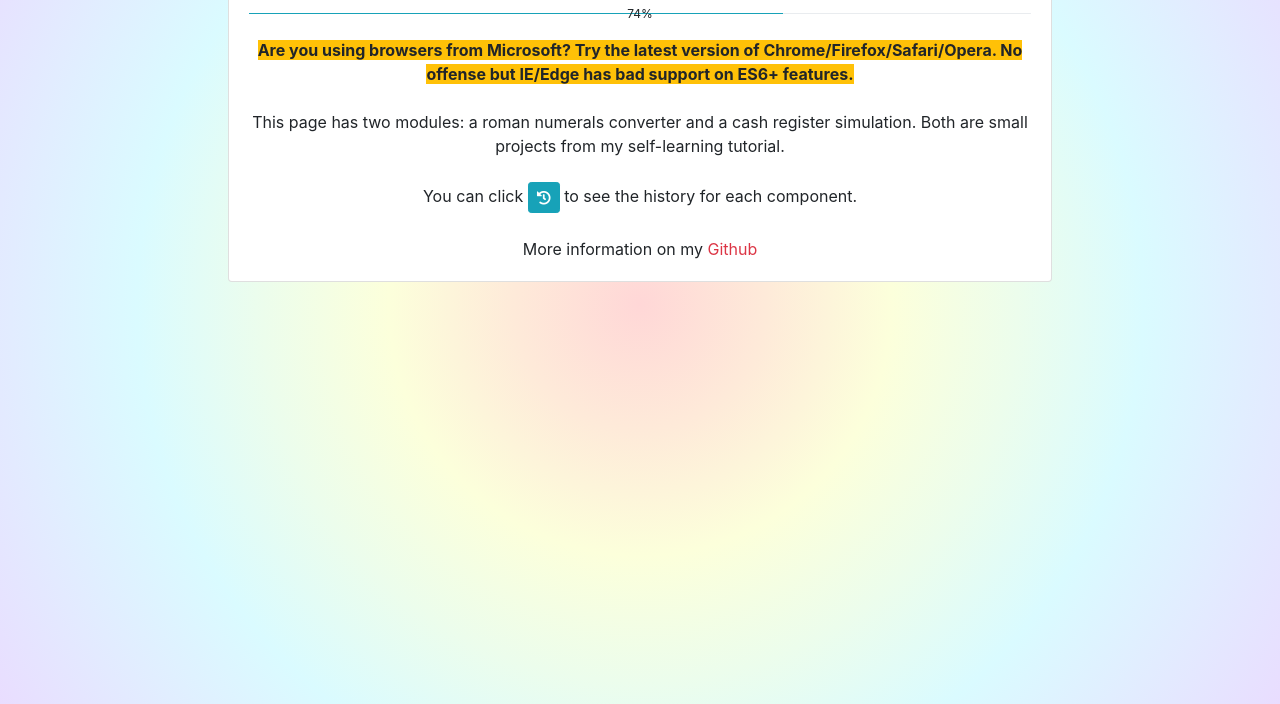
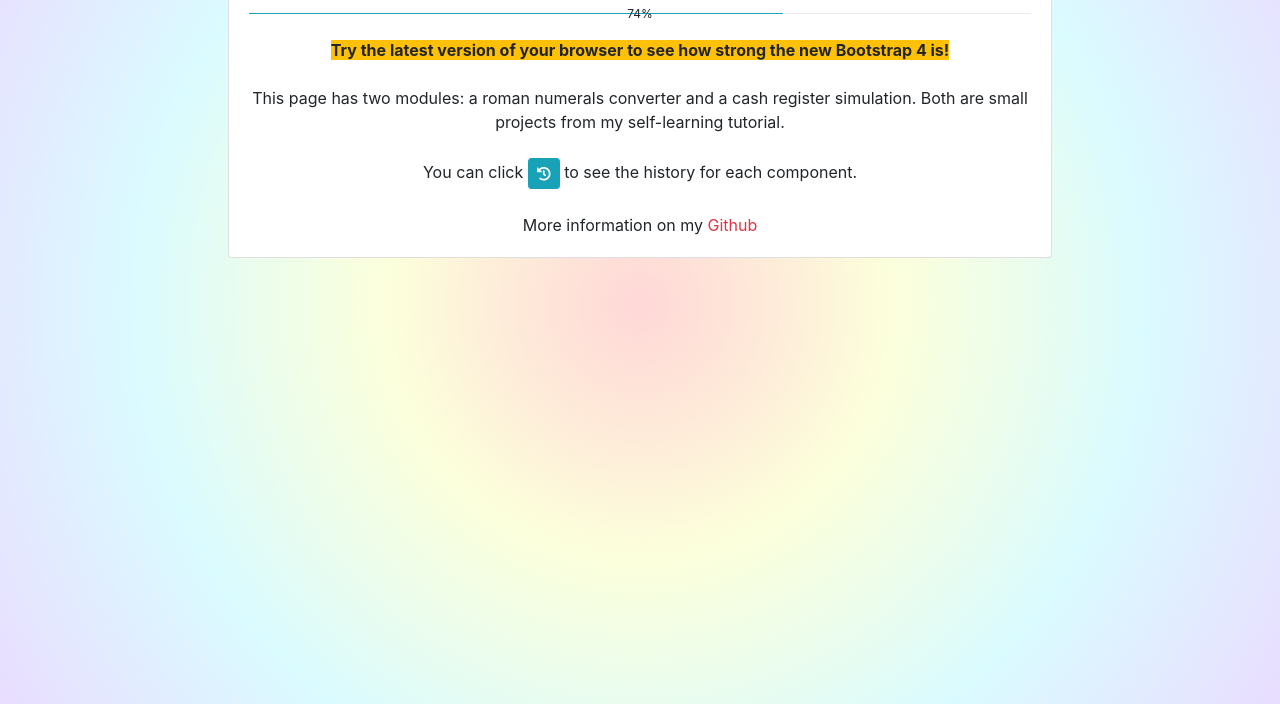
Before and after one commit to legenddaniel/roman-converter-cash-register, a plain HTML site: page roman-converter-cash-register.html in a window 1280 px wide. Shown: the part 96-800 px from the top of the page. Drawn offline with nearby package versions, Linux system fonts and the light colour scheme.

Commit message:
Update roman-converter-cash-register.html

```diff
--- a/roman-converter-cash-register.html
+++ b/roman-converter-cash-register.html
@@ -500,14 +500,6 @@
 
             // So far all good for userAgent but I will try to avoid it in the future
             const getVersion = navigator.userAgent;
-            // const regBrowser = {
-            //     'android': /Android\s\d{1,2}/,
-            //     'safari': /(?:Mac|iPhone)(?:.*Version\/)(\d{1,2})/,
-            //     'chrome': /(?<=Chrome\/)\d{1,2}|(?<=CriOS\/)\d{1,2}/,
-            //     'firefox': /(?<=Firefox\/)\d{1,2}|(?<=FxiOS\/)d\{1,2}/,
-            //     'opera': /(?<=OPR\/)\d{1,2}/,
-            // };
-
             const browsers = {
                 'android': {
                     regex: /Android\s\d{1,2}/,
@@ -530,61 +522,33 @@
                     version: 30,
                 },
             };
+            const regMS = /Trident|Edge/;
             const checkCompatibility = () => {
                 for (let browser in browsers) {
-                    Object.defineProperties(browsers[browser], 'compatibility', {
+                    Object.defineProperty(browsers[browser], 'compatibility', {
                         writable: true,
                         configurable: true,
                         enumerable: false,
                         value: (() => {
                             if (browser === 'safari') {
                                 try {
-                                    return getVersion.match([browser].regex)[1] >= [browser].version;
+                                    return getVersion.match(browsers[browser].regex)[1] >= browsers[browser].version;
                                 } catch {
                                     return false;
                                 }
                             } else {
-                                return getVersion.match([browser].regex) >= [browser].version;
+                                return getVersion.match(browsers[browser].regex) >= browsers[browser].version;
                             }
-                        }) (),
+                        })(),
                     });
                 };
                 for (let browser in browsers) {
-                    if ([browser].compatibility) {
+                    if (browsers[browser].compatibility) {
                         return true;
                     }
                 }
                 return false;
             };
-
-
-
-            // class Browser {
-            //     constructor (name, reg, version) {
-            //         this.name = name;
-            //         this.reg = reg;
-            //         this.version = version;
-            //     };
-            //     ifCompatible() {
-
-            //     }
-            // }
-            const regMS = /Trident|Edge/;
-            // const safari = () => {
-            //     try {
-            //         return getVersion.match(browser.safari)[1] >= 9;
-            //     } catch {
-            //         return false;
-            //     }
-            // };
-            // const compatibleBrowser = {
-            //     'android': getVersion.match(regBrowser.android) >= '4.4',
-            //     'safari': safari(),
-            //     'chrome': getVersion.match(regBrowser.chrome) >= 45,
-            //     'firefox': getVersion.match(regBrowser.firefox) >= 38,
-            //     'opera': getVersion.match(regBrowser.opera) >= 30,
-            // };
-
             const text = {
                 'incompatible': 'Try the latest version of your browser to see how strong the new Bootstrap 4 is!',
 
@@ -599,7 +563,7 @@
                         .text(text.compatible)
                         .removeClass('bg-warning')
                         .addClass('bg-success');
-                } else if (!(checkCompatibility() || regMS.test(getVersion))) {
+                } else if (!checkCompatibility() && !regMS.test(getVersion)) {
                     $('.browser')
                         .text(text.incompatible)
                         .removeClass('bg-success')
```
